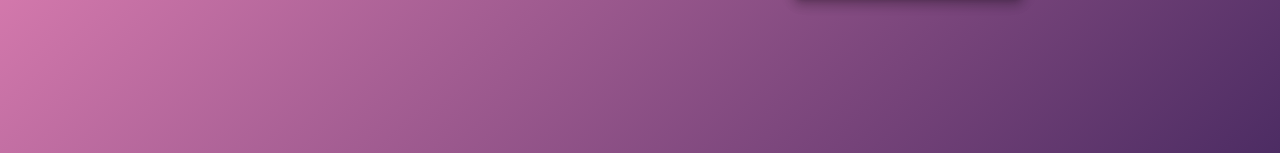
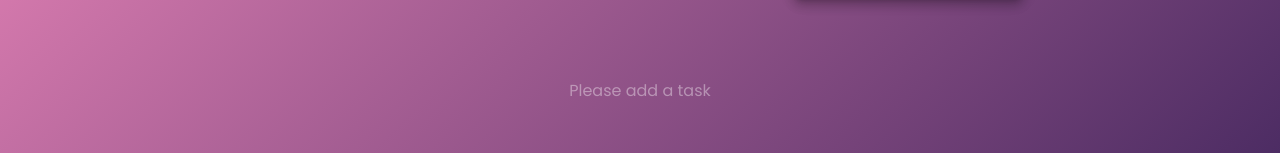
Before and after one commit to KareemZuwa/Happ-todo, a React (Vite) app: page / in a window 1280 px wide. Shown: the part 288-441 px from the top of the page. Built offline with nearby package versions, Linux system fonts and the light colour scheme.

Commit message:
Adding No tasks element

```diff
--- a/src/components/CheckboxIcon.tsx
+++ b/src/components/CheckboxIcon.tsx
@@ -9,7 +9,6 @@ interface CheckboxIconProps {
 
 const SVG = styled.svg<{ $isChecked?: boolean }>`
   cursor: pointer;
-  padding-top: 3px;
   ${(props) =>
     props.$isChecked &&
     css`
--- a/src/components/DeleteIcon.tsx
+++ b/src/components/DeleteIcon.tsx
@@ -11,7 +11,7 @@ export const DeleteIcon = ({ onDelete }: DeleteIconProps) => (
     width="20"
     height="20"
     viewBox="0 0 24 24"
-    style={{ cursor: "pointer", paddingTop: "3px" }}
+    style={{ cursor: "pointer" }}
   >
     <g fill="none" fillRule="evenodd">
       <path d="M24 0v24H0V0h24ZM12.593 23.258l-.011.002-.071.035-.02.004-.014-.004-.071-.035c-.01-.004-.019-.001-.024.005l-.004.01-.017.428.005.02.01.013.104.074.015.004.012-.004.104-.074.012-.016.004-.017-.017-.427c-.002-.01-.009-.017-.017-.018Zm.265-.113-.013.002-.185.093-.01.01-.003.011.018.43.005.012.008.007.201.093c.012.004.023 0 .029-.008l.004-.014-.034-.614c-.003-.012-.01-.02-.02-.022Zm-.715.002a.023.023 0 0 0-.027.006l-.006.014-.034.614c0 .012.007.02.017.024l.015-.002.201-.093.01-.008.004-.011.017-.43-.003-.012-.01-.01-.184-.092Z" />
--- a/src/components/EditIcon.tsx
+++ b/src/components/EditIcon.tsx
@@ -11,7 +11,7 @@ export const EditIcon = ({ onEdit }: EditIconProps) => (
     width="20"
     height="20"
     viewBox="0 0 24 24"
-    style={{ cursor: "pointer", paddingTop: "3px" }}
+    style={{ cursor: "pointer" }}
   >
     <g fill="none" fillRule="nonzero">
       <path d="M24 0v24H0V0h24ZM12.593 23.258l-.011.002-.071.035-.02.004-.014-.004-.071-.035c-.01-.004-.019-.001-.024.005l-.004.01-.017.428.005.02.01.013.104.074.015.004.012-.004.104-.074.012-.016.004-.017-.017-.427c-.002-.01-.009-.017-.017-.018Zm.265-.113-.013.002-.185.093-.01.01-.003.011.018.43.005.012.008.007.201.093c.012.004.023 0 .029-.008l.004-.014-.034-.614c-.003-.012-.01-.02-.02-.022Zm-.715.002a.023.023 0 0 0-.027.006l-.006.014-.034.614c0 .012.007.02.017.024l.015-.002.201-.093.01-.008.004-.011.017-.43-.003-.012-.01-.01-.184-.092Z" />
--- a/src/components/TodoListItem.tsx
+++ b/src/components/TodoListItem.tsx
@@ -19,6 +19,10 @@ const TodoItemSubtitle = styled(Subtitle)<{ $isChecked: boolean }>`
     props.$isChecked &&
     `text-decoration: line-through;
   color: #ffffff53; `}
+`;
+
+const IconBox = styled(Box)`
+  margin-top: 3px;
 `;
 
 export const TodoListItem = ({
@@ -45,7 +49,7 @@ export const TodoListItem = ({
         </TodoItemSubtitle>
       </Box>
 
-      <Box>
+      <IconBox>
         <CheckboxIcon
           isChecked={todo.completed}
           onToggle={toggleTodoCompletion}
@@ -54,7 +58,7 @@ export const TodoListItem = ({
           <EditIcon onEdit={() => handleEditClick(todo.id, todo.title)} />
         )}
         <DeleteIcon onDelete={handleDelete} />
-      </Box>
+      </IconBox>
     </>
   );
 };
--- a/src/layout/Main.tsx
+++ b/src/layout/Main.tsx
@@ -8,7 +8,12 @@ import {
   TodoListItem,
   TodoListView,
 } from "../components/_index";
-import { ItemBox, StyledMain } from "../styles/styles";
+import {
+  ItemBox,
+  NoDataBox,
+  StyledMain,
+  Subtitle,
+} from "../styles/styles";
 import { useTodoFunctions } from "../hooks/useTodoFunctions";
 
 export const Main = () => {
@@ -65,6 +70,13 @@ export const Main = () => {
           <Button type={"submit"} title={"Add Task"} mode={"add"} />
         </Form>
       </AddFormView>
+      {todos.length === 0 ? (
+        <NoDataBox>
+          <Subtitle fontWeight={300} color={"#ffffff63"}>
+            Please add a task
+          </Subtitle>
+        </NoDataBox>
+      ) : (
         <TodoListView>
           {todos.map((todo, index: number) => (
             <ItemBox
@@ -81,6 +93,7 @@ export const Main = () => {
             </ItemBox>
           ))}
         </TodoListView>
+      )}
       <Modal
         isOpen={modalOpen}
         onClose={closeDialogAndCancelEdit}
--- a/src/styles/styles.ts
+++ b/src/styles/styles.ts
@@ -84,6 +84,15 @@ export const ItemBox = styled.li<{ $backgroundColor?: string }>`
   }
 `;
 
+export const NoDataBox = styled.div`
+  display: flex;
+  flex-direction: column;
+  justify-content: center;
+  align-items: center;
+  text-align: center;
+ padding-top: 1rem;
+`;
+
 /*** TYPOGRAPHY STYLED COMPONENTS */
 export const Title = styled.h1<{ fontWeight?: number }>`
   margin-block: 0;
```
Lines whose indentation alone changed are shown as unchanged.
